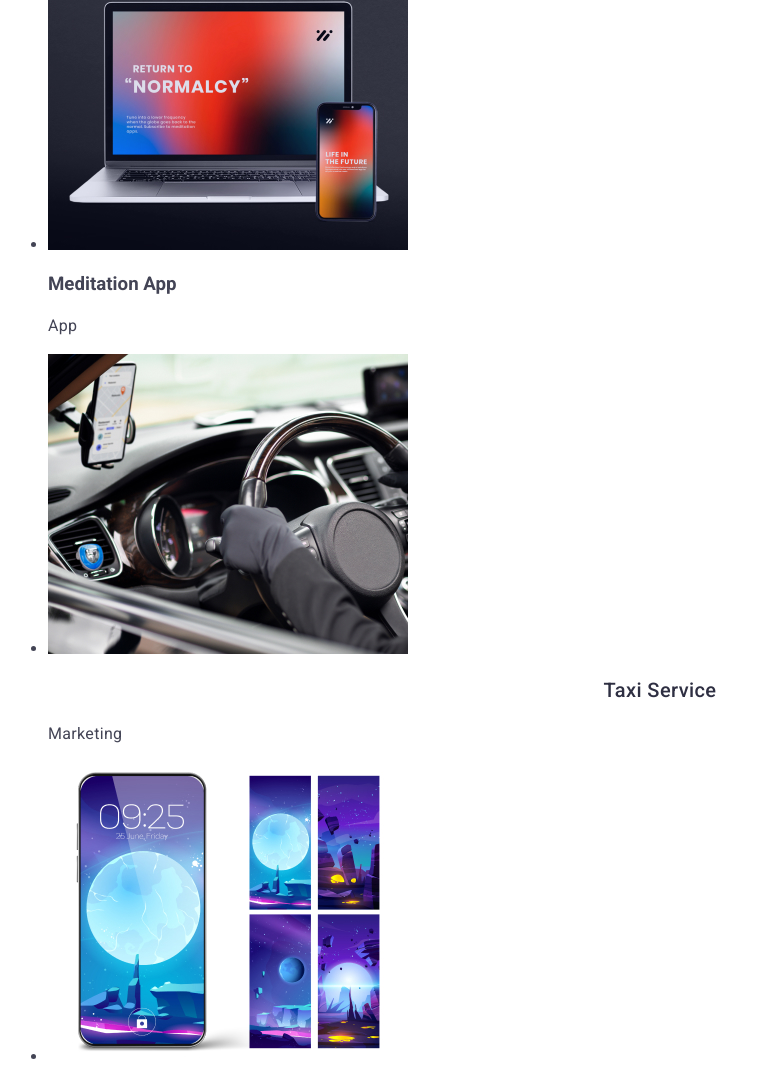
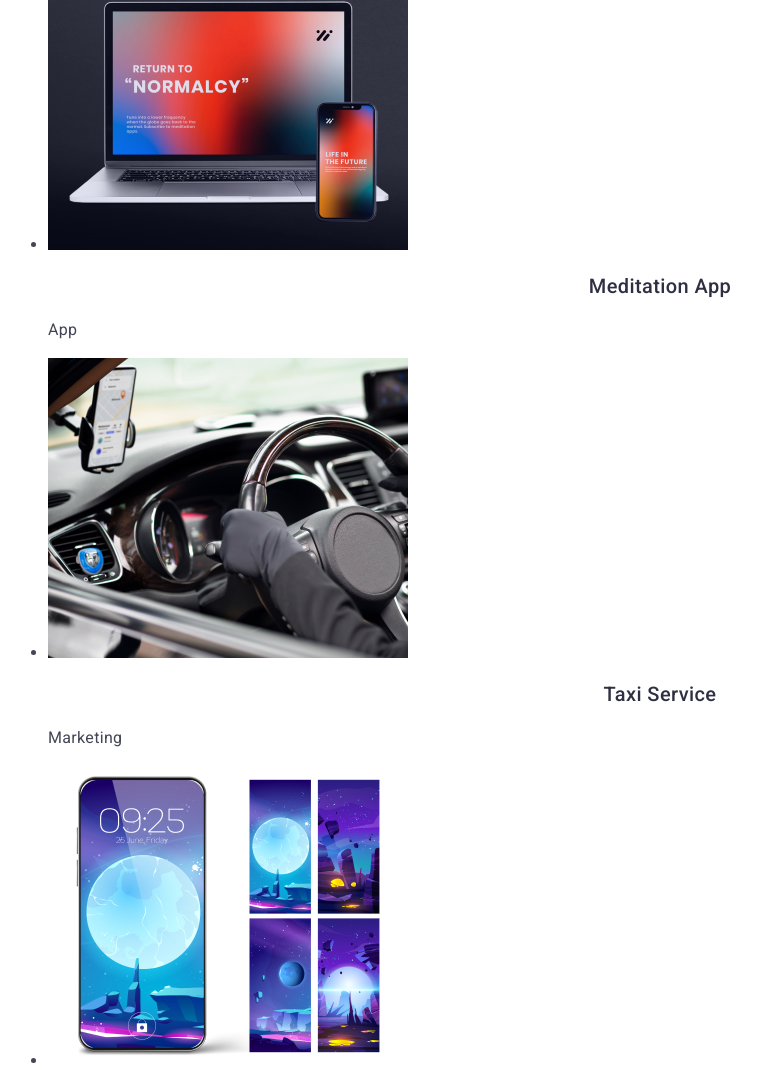
Before and after one commit to NikitinIhor/goit-markup-hw-02, a plain HTML site: page index.html in a window 1280 px wide. Shown: the part 3345-4415 px from the top of the page, without its empty margins (0-762 px from the left). Drawn offline with Linux system fonts and the light colour scheme.

Commit message:
Add files via upload

```diff
--- a/css/styles.css
+++ b/css/styles.css
@@ -25,6 +25,7 @@ body {
     letter-spacing: 0.02em;
     text-decoration: none;
     color: #2e2f42;
+    font-size: 16px;
 }
 
 .link:hover,
--- a/index.html
+++ b/index.html
@@ -114,7 +114,7 @@
                 </li>
                 <li>
                     <img src="./images/7.jpg" alt="meditation" width="360">
-                    <h3 class="four-sub-itle">Meditation App</h3>
+                    <h3 class="four-sub-title">Meditation App</h3>
                     <p class="four-text">App</p>
                 </li>
                 <li>
```
